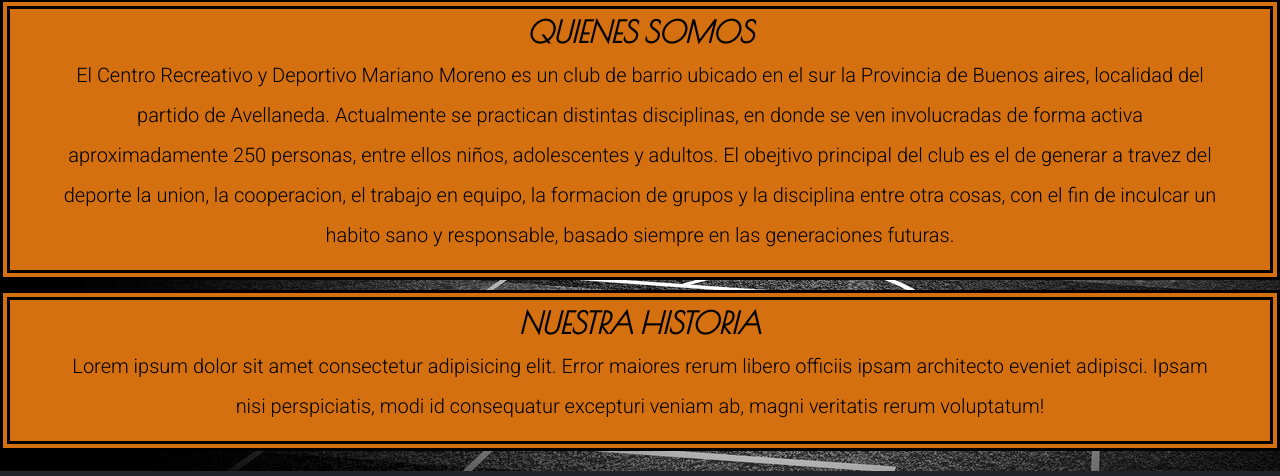
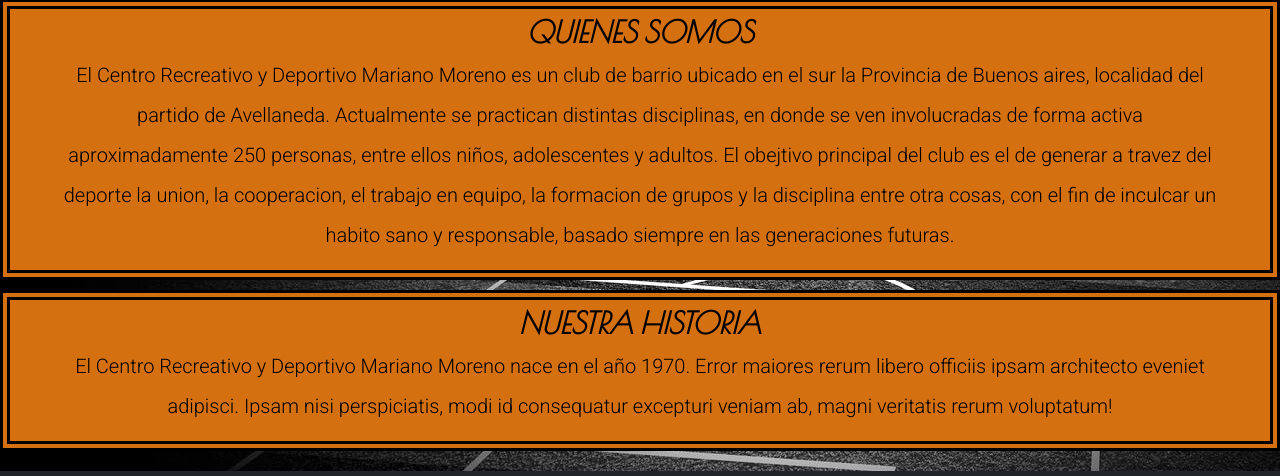
Before and after one commit to jbarei/repo-proyecto, a website: page pages/elclub.html in a window 1280 px wide. Shown: the part 87-563 px from the top of the page. Drawn offline with nearby package versions, Linux system fonts and the light colour scheme.

Commit message:
se actualizo el proyecto

```diff
--- a/pages/elclub.html
+++ b/pages/elclub.html
@@ -59,7 +59,7 @@
 	</article>
 	<article class="bgOrange text-center nuestrahistoria__articulo">
 		<h2 class="text-italic h1">NUESTRA HISTORIA</h2>
-		<p class="text-grey">Lorem ipsum dolor sit amet consectetur adipisicing elit. Error maiores rerum libero officiis ipsam architecto eveniet adipisci. Ipsam nisi perspiciatis, modi id consequatur excepturi veniam ab, magni veritatis rerum voluptatum!</p>
+		<p class="text-grey">El Centro Recreativo y Deportivo Mariano Moreno nace en el año 1970. Error maiores rerum libero officiis ipsam architecto eveniet adipisci. Ipsam nisi perspiciatis, modi id consequatur excepturi veniam ab, magni veritatis rerum voluptatum!</p>
 	</article>
 
 </main>
```
